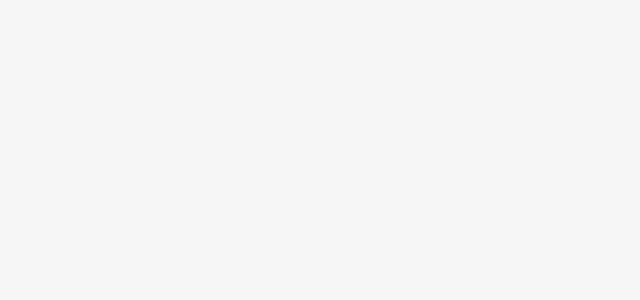
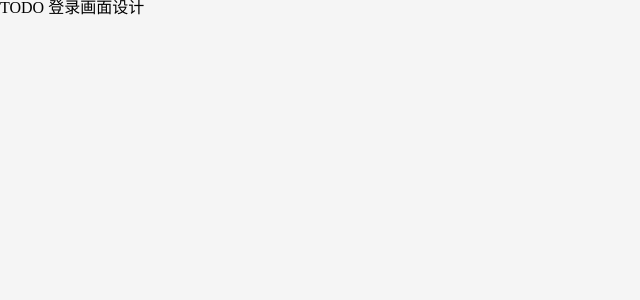
Before and after one commit to Luoxia992/lol-team, a Vue app: page /organizeteam in a window 1280 px wide. Shown: the top 300 px of the page, without its empty margins (0-640 px from the left). Built offline with nearby package versions, Linux system fonts and the light colour scheme.

Commit message:
添加路径跳转

```diff
--- a/src/router/index.js
+++ b/src/router/index.js
@@ -1,6 +1,7 @@
 import Vue from 'vue'
 import VueRouter from 'vue-router'
 import loginRegister from '../views/loginRegister.vue'
+import teamProcessing from '../views/teamProcessing.vue'
 
 Vue.use(VueRouter)
 
@@ -9,6 +10,11 @@ const routes = [
 	  path:'/',
 	  name:'login',
 	  component: loginRegister
+  },
+  {
+    path:'/organizeteam',
+	  name:'teamProcessing',
+	  component: teamProcessing
   }
 ]
 
--- a/src/views/loginRegister.vue
+++ b/src/views/loginRegister.vue
@@ -131,6 +131,8 @@
 					.then( res => {
 						switch(res.data){
 							case 0:
+								this.$router.push('/organizeteam')
+
 								alert("登陆成功！");
 								break;
 							case -1:
--- /dev/null
+++ b/src/views/teamProcessing.vue
@@ -0,0 +1,6 @@
+<template>
+<p>TODO 登录画面设计</p>
+</template>
+<script>
+
+</script>
```
